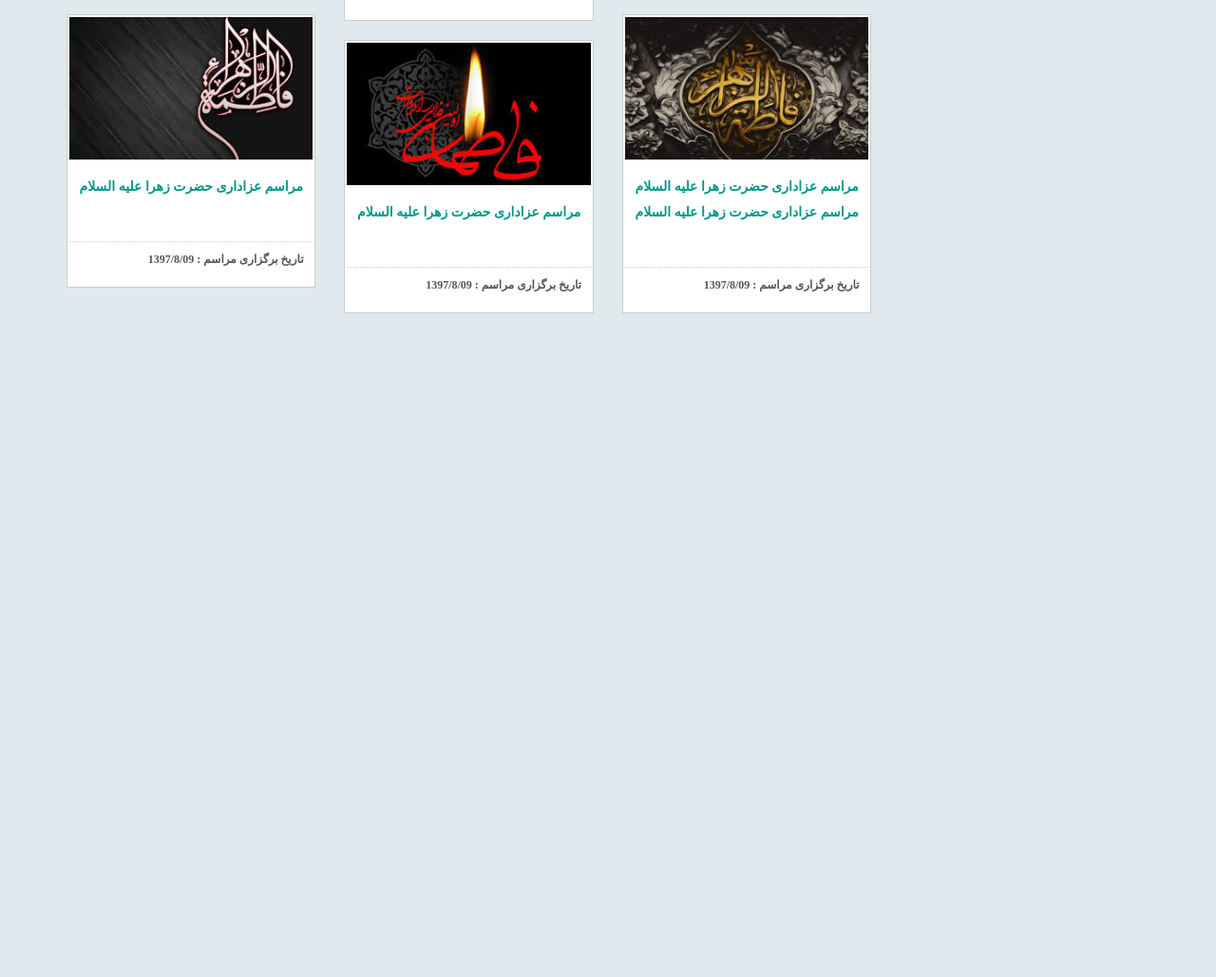
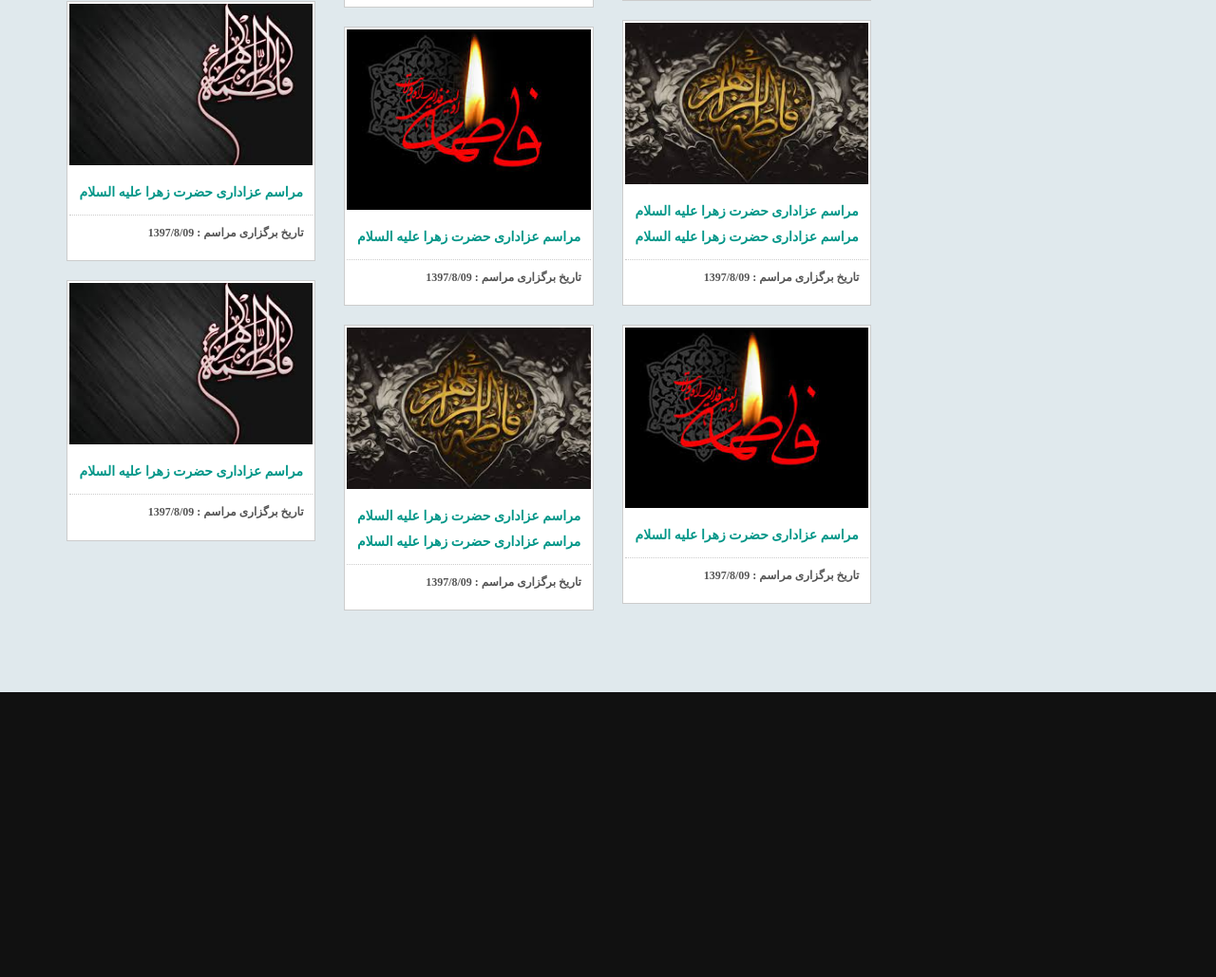
Before and after one commit to mahdihassani9374/qaemioun313, a website: page docs/index.html in a window 1280 px wide. Shown: the part 913-1942 px from the top of the page at 95% size. Before the commit the page ends 1253 px from the top, so only its background shows below. Drawn offline with Linux system fonts and the light colour scheme; a web font is replaced by a local one.

Commit message:
add componnet footer

```diff
--- a/docs/index.html
+++ b/docs/index.html
@@ -231,11 +231,59 @@
                                 </a>
                             </div>
                         </div>
+                        <div class="col-md-4 col-xs-6 wow zoomIn grid-item">
+                            <div class="box">
+                                <a href="#">
+                                    <div class="box__img">
+                                        <img src="./img/img1.jpg" />
+                                    </div>
+                                    <h1 class="box__title">مراسم عزاداری حضرت زهرا علیه السلام</h1>
+                                    <div class="box__desc">
+                                        تاریخ برگزاری مراسم :
+                                        1397/8/09
+                                    </div>
+                                </a>
+                            </div>
+                        </div>
+                        <div class="col-md-4 col-xs-6 wow zoomIn grid-item">
+                            <div class="box">
+                                <a href="#">
+                                    <div class="box__img">
+                                        <img src="./img/img2.jpg" />
+                                    </div>
+                                    <h1 class="box__title">مراسم عزاداری حضرت زهرا علیه السلام
+                                        مراسم عزاداری حضرت زهرا علیه السلام
+                                    </h1>
+                                    <div class="box__desc">
+                                        تاریخ برگزاری مراسم :
+                                        1397/8/09
+                                    </div>
+                                </a>
+                            </div>
+                        </div>
+                        <div class="col-md-4 col-xs-6 wow zoomIn grid-item">
+                            <div class="box">
+                                <a href="#">
+                                    <div class="box__img">
+                                        <img src="./img/img3.jpg" />
+                                    </div>
+                                    <h1 class="box__title">مراسم عزاداری حضرت زهرا علیه السلام</h1>
+                                    <div class="box__desc">
+                                        تاریخ برگزاری مراسم :
+                                        1397/8/09
+                                    </div>
+                                </a>
+                            </div>
+                        </div>
                     </div>
                 </div>
             </div>
         </div>
     </section>
+
+    <!-- footer  -->
+    <div class="seperator margin-top-50"></div>
+    <footer class="footer"></footer>
 </body>
 
 </html>
--- a/src/sass/components/_box.scss
+++ b/src/sass/components/_box.scss
@@ -21,10 +21,10 @@
         line-height:27px;
         margin-top: 15px;
         font-weight: 600;
+        margin-bottom: 10px;
     }
 
     .box__img {
-        height: 150px;
         overflow: hidden;
 
         img {
--- /dev/null
+++ b/src/sass/components/_footer.scss
@@ -0,0 +1,5 @@
+.footer {
+    height: 300px;
+    background-color: #111;
+    border-top: 0px ;
+}
--- a/src/sass/styles.scss
+++ b/src/sass/styles.scss
@@ -4,3 +4,4 @@
 @import "components/colors";
 @import "components/header";
 @import "components/box";
+@import "components/footer";
```
Also changed, not shown: docs/css/styles.css, 1 other file.
